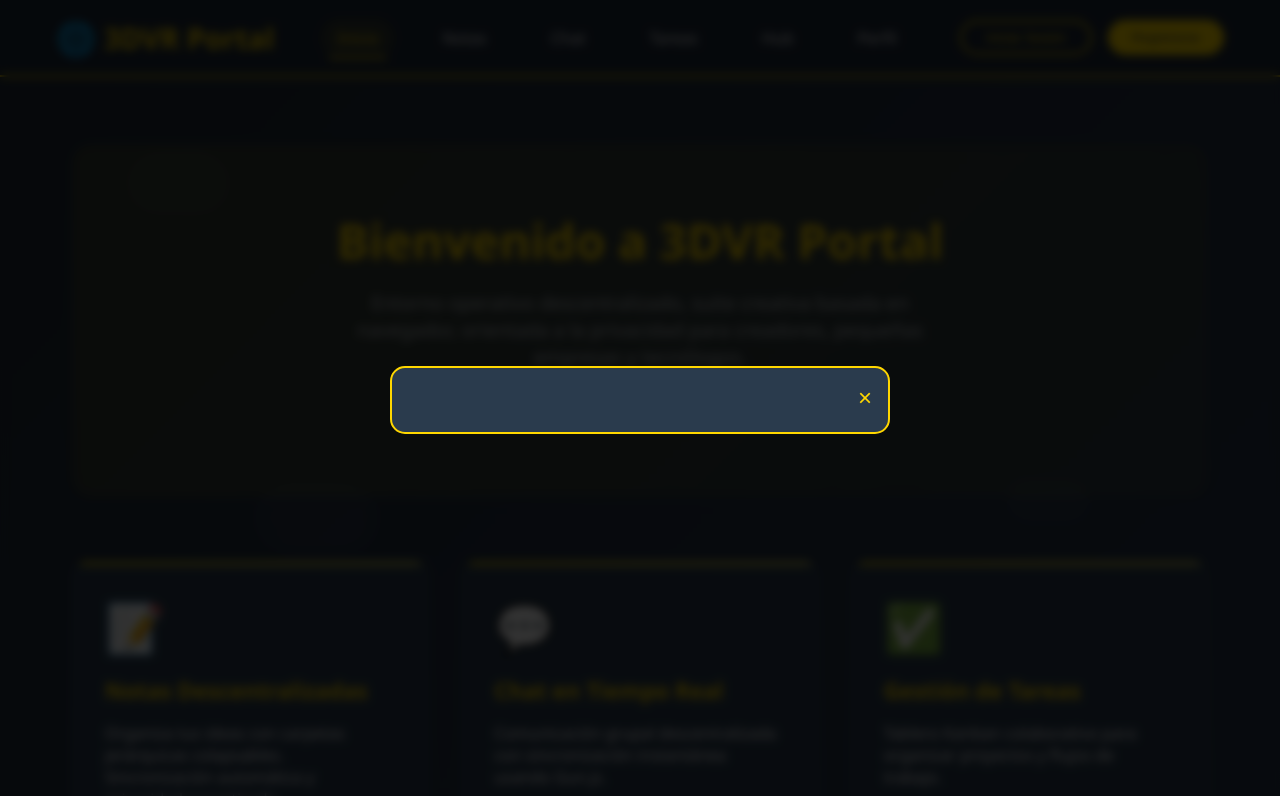
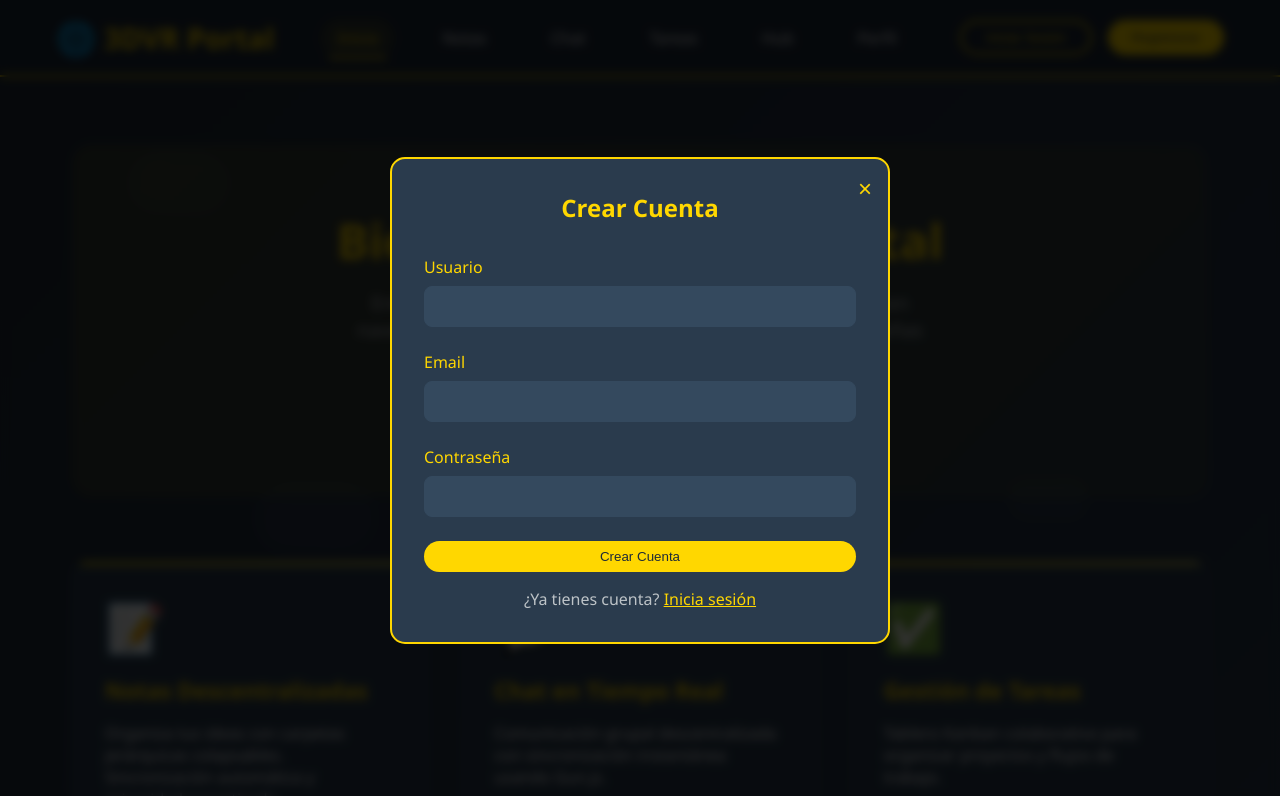
Before and after one commit to MrSpecterB/3dvr_cai, a website: page index.html in a window 1280 px wide. Both pictures are taken after a click on the button "Registrarse". Shown: the top 796 px of the page. Drawn offline with Linux system fonts and the light colour scheme; a script that the page names is missing.

Commit message:
index.html

```diff
--- a/index.html
+++ b/index.html
@@ -59,17 +59,6 @@
 
         .animate-float {
             animation: float 3s ease-in-out infinite;
-        }
-
-        /* Nubes flotantes decorativas */
-        .floating-clouds {
-            position: fixed;
-            top: 0;
-            left: 0;
-            width: 100%;
-            height: 100%;
-            pointer-events: none;
-            z-index: 1;
         }
 
         .cloud {
@@ -834,7 +823,7 @@
     </main>
 
     <!-- ========== MODAL DE AUTENTICACIÓN ========== -->
-    <div class="modal" id="authModal">
+       <div class="modal" id="authModal">
         <div class="modal-content">
             <button class="modal-close" onclick="closeModal()">&times;</button>
 
@@ -852,11 +841,39 @@
                     <button type="submit" class="btn btn-primary" style="width: 100%;">Ingresar</button>
                 </form>
                 <p style="text-align: center; margin-top: 1rem; color: var(--text-muted);">
+                    ¿No tienes cuenta? <a href="#" onclick="showRegister()" style="color: var(--primary-gold);">Regístrate</a>
+                </p>
+            </div>
+
+            <div id="registerForm" class="hidden">
+                <h2 style="color: var(--primary-gold); text-align: center; margin-bottom: 2rem;">Crear Cuenta</h2>
+                <form onsubmit="handleRegister(event)">
+                    <div class="form-group">
+                        <label for="registerUsername">Usuario</label>
+                        <input type="text" id="registerUsername" required>
+                    </div>
+                    <div class="form-group">
+                        <label for="registerEmail">Email</label>
+                        <input type="email" id="registerEmail" required>
+                    </div>
+                    <div class="form-group">
+                        <label for="registerPassword">Contraseña</label>
+                        <input type="password" id="registerPassword" required>
+                    </div>
+                    <button type="submit" class="btn btn-primary" style="width: 100%;">Crear Cuenta</button>
+                </form>
+                <p style="text-align: center; margin-top: 1rem; color: var(--text-muted);">
                     ¿Ya tienes cuenta? <a href="#" onclick="showLogin()" style="color: var(--primary-gold);">Inicia sesión</a>
                 </p>
             </div>
         </div>
     </div>
+
+    <!-- ...scripts existentes... -->
+</body>
+</html>
+
+
 
     <!-- ========== JAVASCRIPT - FUNCIONALIDAD PRINCIPAL ========== -->
     <script>
```
